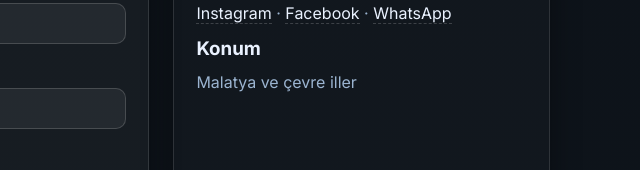
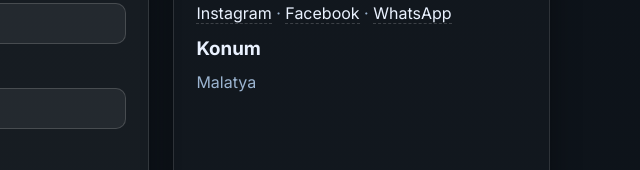
Before and after one commit to ugurberktas/SeramikWeb, a plain HTML site: page index.html in a window 1280 px wide. Shown: the part 2289-2459 px from the top of the page, 640-1280 px from the left. Drawn offline with Linux system fonts and the light colour scheme.

Commit message:
cevre iller

```diff
--- a/index.html
+++ b/index.html
@@ -132,7 +132,7 @@
             </div>
             <div class="info-item">
               <h3>Konum</h3>
-              <p>Malatya ve çevre iller</p>
+              <p>Malatya</p>
             </div>
           </div>
         </div>
```
Also changed, not shown: 2 other files.
